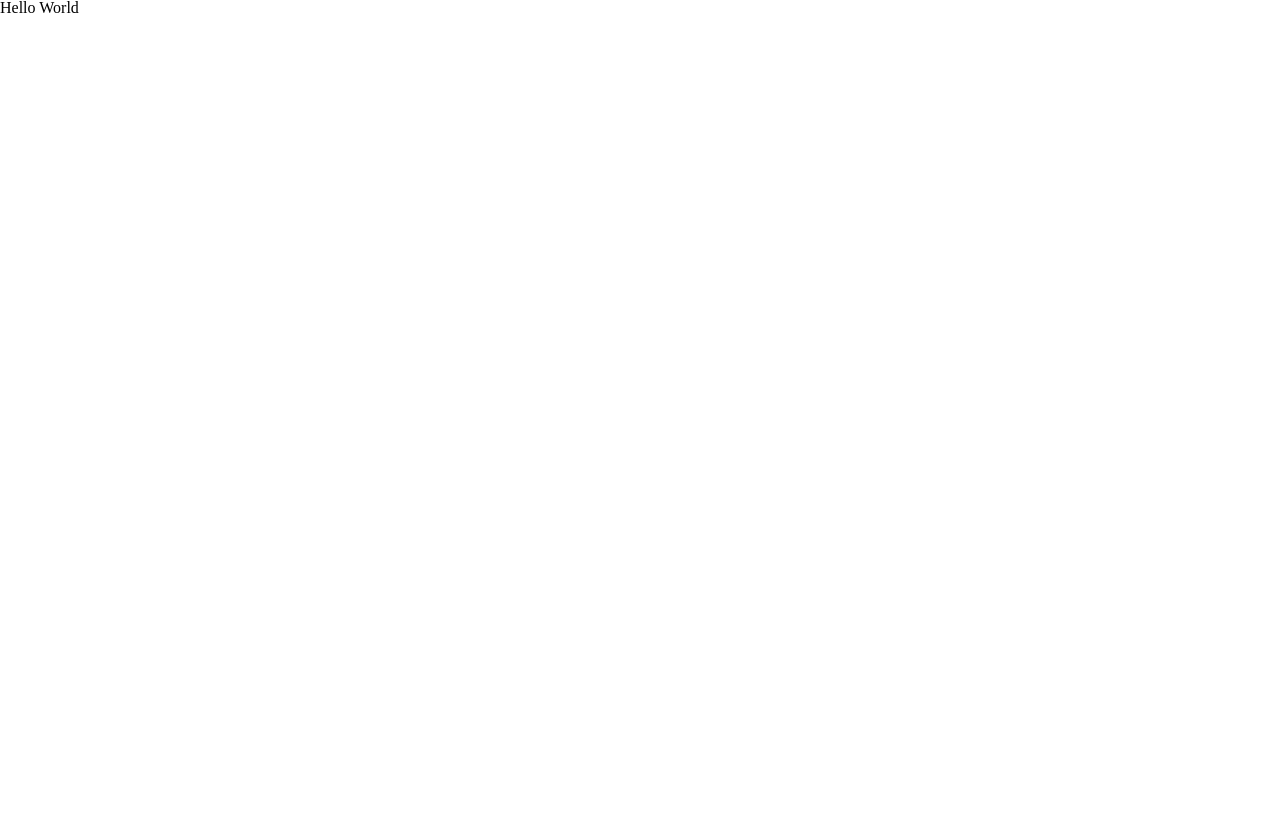
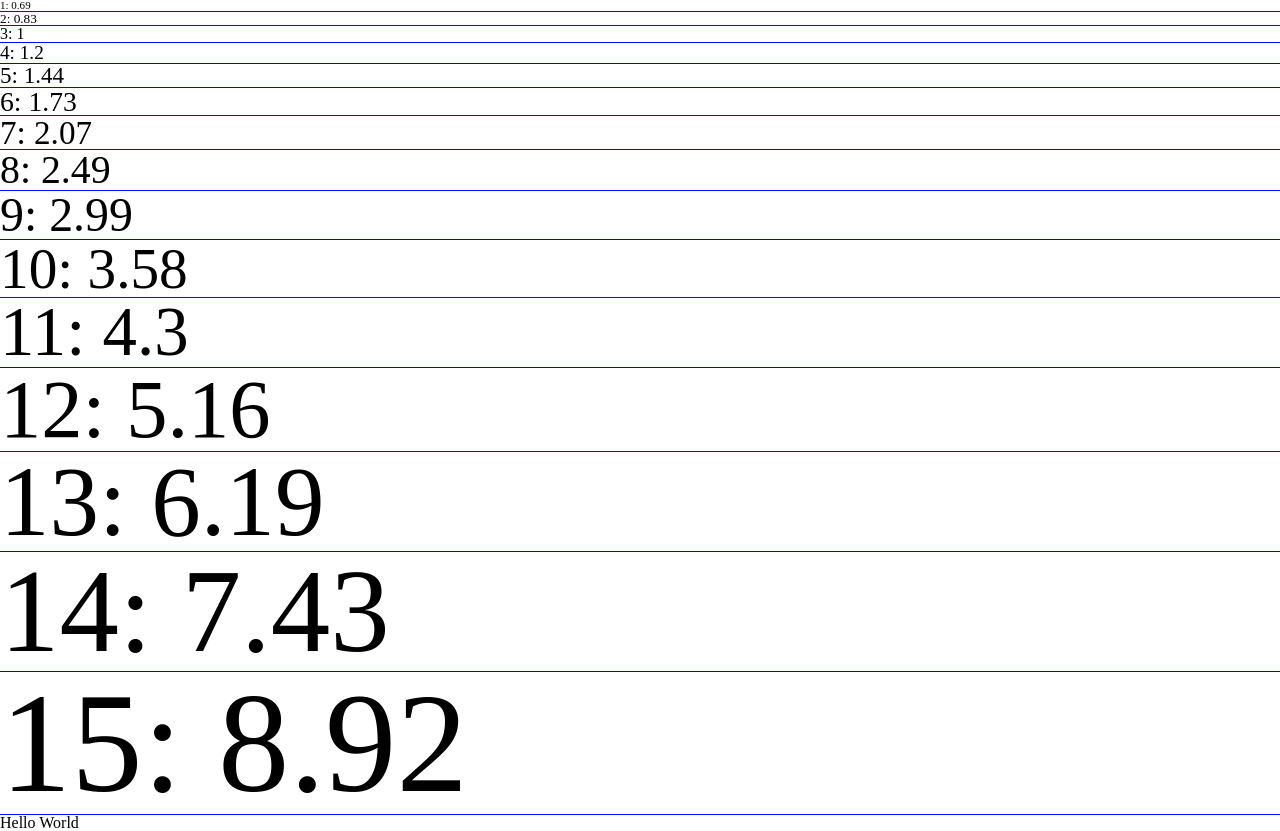
Before and after one commit to thisdesign/psd-reskin-toolkit, a React (Create React App) app: page / in a window 1280 px wide. Before the commit the page ends 800 px from the top, so only its background shows below. Built offline with nearby package versions, Linux system fonts and the light colour scheme.

Commit message:
Scalemarker

```diff
--- a/src/App.js
+++ b/src/App.js
@@ -1,9 +1,16 @@
 import React from "react";
-import GlobalStyle from "./style/GlobalStyle";
+import GlobalStyle, { SCALE } from "./style/GlobalStyle";
+import { ScaleMarker } from "./components";
+
 function App() {
   return (
     <div>
       <GlobalStyle />
+      {SCALE.map((size, i) => (
+        <ScaleMarker size={size}>
+          {i + 1}: {size}
+        </ScaleMarker>
+      ))}
       Hello World
     </div>
   );
--- /dev/null
+++ b/src/components/ScaleMarker/ScaleMarker.js
@@ -0,0 +1,8 @@
+import styled from "styled-components";
+
+const Marker = styled.div`
+  border-bottom: 1px solid blue;
+  font-size: ${(props) => props.size}em;
+`;
+
+export default Marker;
--- /dev/null
+++ b/src/components/index.js
@@ -0,0 +1,3 @@
+import ScaleMarker from "./ScaleMarker/ScaleMarker";
+
+export { ScaleMarker };
```
